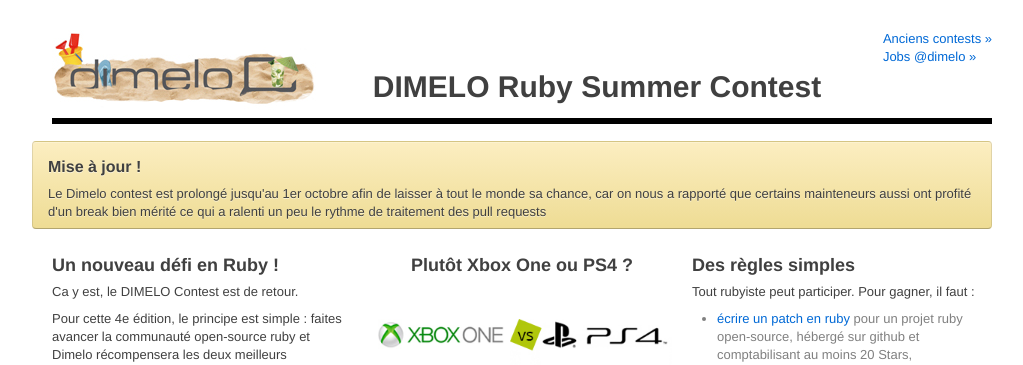
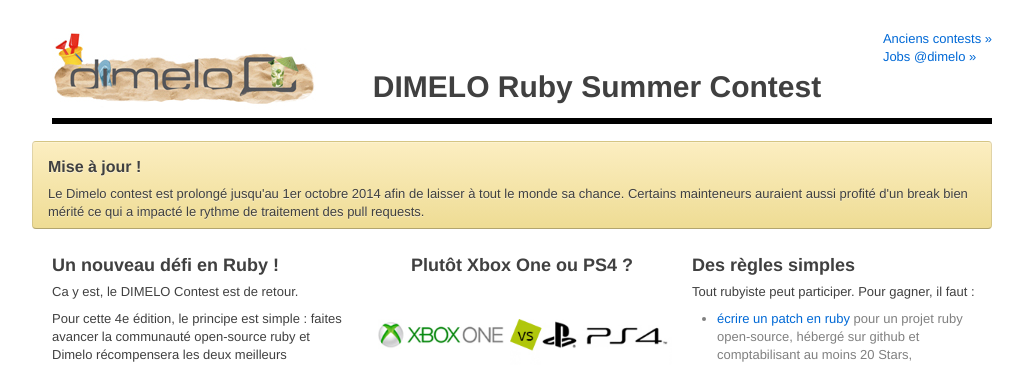
Before and after one commit to nel/nel.github.com, a Jekyll site: the page built from index.html, in a window 1280 px wide. Shown: the top 365 px of the page, without its empty margins (118-1141 px from the left). Built offline with Jekyll 4.4.1, drawn with Linux system fonts in a browser that asks for light colours; comment, search, counter and statistics services are not loaded.

Commit message:
fix spelling mistake

```diff
--- a/_posts/2014-06-26-ruby-dimelo-summer-contest.html
+++ b/_posts/2014-06-26-ruby-dimelo-summer-contest.html
@@ -8,7 +8,7 @@
   <div class="row">
     <div class="alert-message warning">
     <h4>Mise à jour !</h4>
-        Le Dimelo contest est prolongé jusqu'au 1er octobre afin de laisser à tout le monde sa chance, car on nous a rapporté que certains mainteneurs aussi ont profité d'un break bien mérité ce qui a ralenti un peu le rythme de traitement des pull requests
+        Le Dimelo contest est prolongé jusqu'au 1er octobre 2014 afin de laisser à tout le monde sa chance. Certains mainteneurs auraient aussi profité d'un break bien mérité ce qui a impacté le rythme de traitement des pull requests.
     </div>
     <div class="span-one-third">
       <h3>Un nouveau défi en Ruby !</h3>
--- a/index.html
+++ b/index.html
@@ -8,7 +8,7 @@
   <div class="row">
     <div class="alert-message warning">
     <h4>Mise à jour !</h4>
-        Le Dimelo contest est prolongé jusqu'au 1er octobre afin de laisser à tout le monde sa chance, car on nous a rapporté que certains mainteneurs aussi ont profité d'un break bien mérité ce qui a ralenti un peu le rythme de traitement des pull requests
+        Le Dimelo contest est prolongé jusqu'au 1er octobre 2014 afin de laisser à tout le monde sa chance. Certains mainteneurs auraient aussi profité d'un break bien mérité ce qui a impacté le rythme de traitement des pull requests.
     </div>
     <div class="span-one-third">
       <h3>Un nouveau défi en Ruby !</h3>
```
